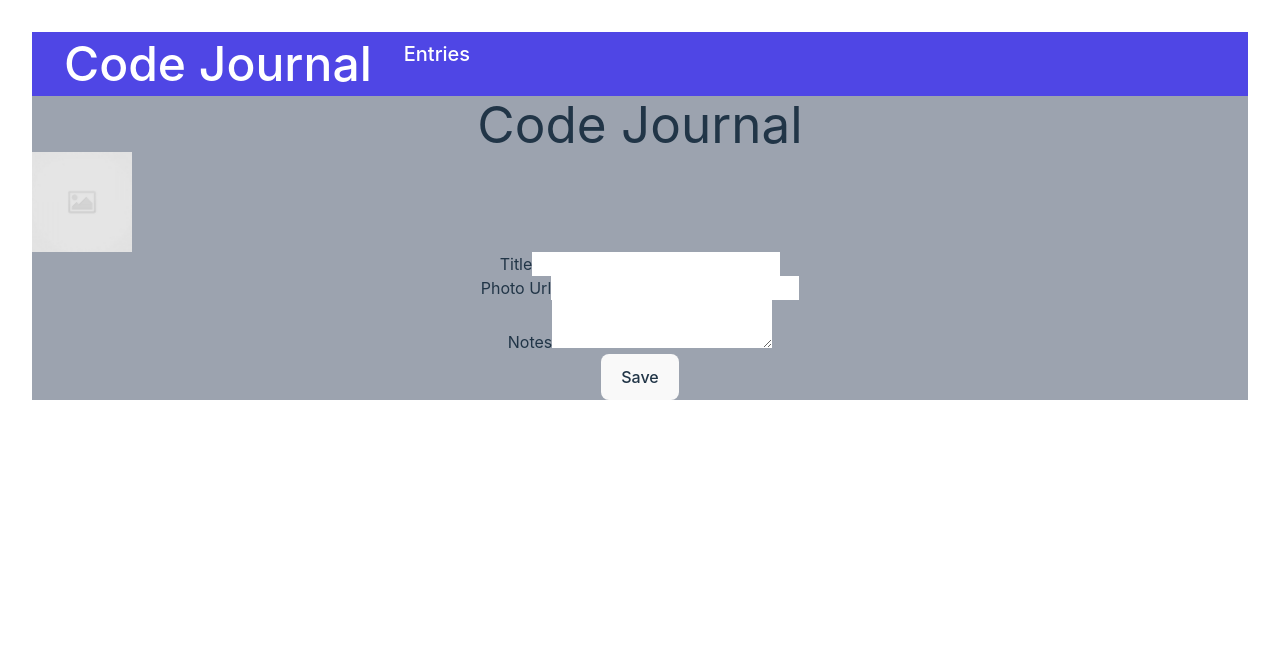
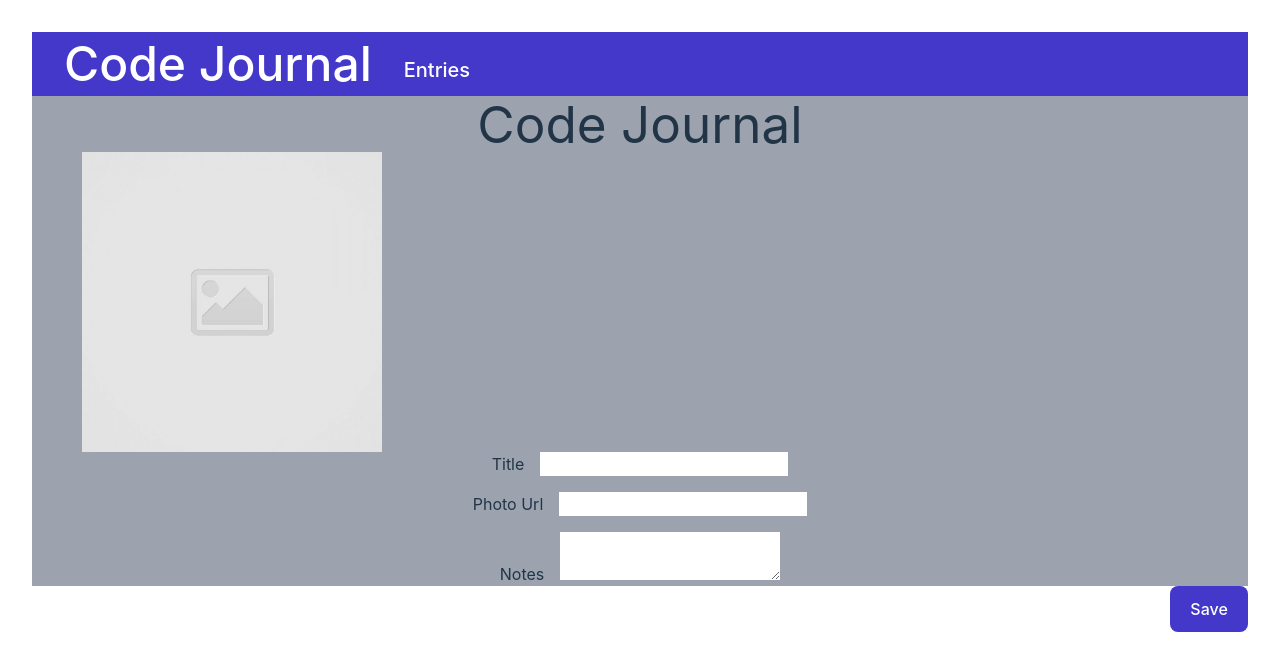
Before and after one commit to SheaPone/code-journal-react, a React (Vite) app in the folder client/: page / in a window 1280 px wide. Shown: the top 670 px of the page. Built offline with nearby package versions, Linux system fonts and the light colour scheme.

Commit message:
Added submit.

```diff
--- a/client/src/EntryForm.tsx
+++ b/client/src/EntryForm.tsx
@@ -1,34 +1,89 @@
+import { FormEvent, useState } from 'react';
+import { addEntry, UnsavedEntry } from './data';
+
 /* type FormProps = {
   img: string;
 } */
 
 export function EntryForm() {
+  const [formData, setFormData] = useState({
+    title: '',
+    photoURL: '',
+    notes: '',
+  });
+
+  const handleChange = (e: React.ChangeEvent<HTMLInputElement>) => {
+    const { name, value } = e.target;
+    console.log(name, value);
+    setFormData((prevState) => ({ ...prevState, [name]: value }));
+  };
+
+  function submitForm(event: FormEvent<HTMLFormElement>): void {
+    event.preventDefault();
+    const inputs = structuredClone(formData) as unknown as UnsavedEntry;
+    addEntry(inputs);
+    console.log('form submitted');
+    setFormData({
+      title: '',
+      photoURL: '',
+      notes: '',
+    });
+  }
+
   return (
-    <div className="container bg-gray-400">
+    <div className="container bg-gray-400 h-auto">
       <h1>Code Journal</h1>
-      <form>
+      <form onSubmit={submitForm}>
         <div className="img-container">
           <img
-            src="./public/placeholder-image-square.jpg"
-            style={{ height: '100px', width: '100px' }}
+            src={formData.photoURL || '/placeholder-image-square.jpg'}
+            style={{ height: '300px', width: '300px', marginLeft: 50 }}
           />
         </div>
         <div className="inputs">
-          <div>
-            <label>Title</label>
-            <input type="text" className="" />
+          <div className="mb-4">
+            <label htmlFor="title" className="mr-4">
+              Title
+            </label>
+            <input
+              type="text"
+              value={formData.title}
+              id="title"
+              name="title"
+              className=""
+              onChange={handleChange}
+            />
           </div>
-          <div>
-            <label>Photo Url</label>
-            <input />
+          <div className="mb-4">
+            <label htmlFor="photo" className="mr-4">
+              Photo Url
+            </label>
+            <input
+              type="text"
+              value={formData.photoURL}
+              id="photo"
+              name="photoURL"
+              onChange={handleChange}
+            />
           </div>
         </div>
         <div className="entry-notes">
-          <label>Notes</label>
-          <textarea></textarea>
+          <label htmlFor="notes" className="mr-4">
+            Notes
+          </label>
+          <textarea
+            id="notes"
+            name="notes"
+            value={formData.notes}
+            // onChange={handleChange}
+          ></textarea>
         </div>
         <div className="button-ctn">
-          <button type="submit">Save</button>
+          <button
+            type="submit"
+            className="float-right bg-indigo-700 text-white">
+            Save
+          </button>
         </div>
       </form>
     </div>
--- a/client/src/Header.tsx
+++ b/client/src/Header.tsx
@@ -4,7 +4,7 @@ export function Header() {
   return (
     <div>
       <nav
-        className="px-4 text-white bg-indigo-600 w-full
+        className="px-4 text-white bg-indigo-700 w-full
       ">
         <ul className="flex">
           <li className="inline-block py-2 px-4">
@@ -12,7 +12,7 @@ export function Header() {
               Code Journal
             </Link>
           </li>
-          <li className="inline-block py-2 px-4">
+          <li className="inline-block py-2 px-4 mt-4">
             <Link to="/entries" className="text-white text-xl">
               Entries
             </Link>
--- /dev/null
+++ b/client/src/data.ts
@@ -0,0 +1,72 @@
+export type UnsavedEntry = {
+  title: string;
+  notes: string;
+  photoUrl: string;
+};
+export type Entry = UnsavedEntry & {
+  entryId: number;
+};
+
+type Data = {
+  entries: Entry[];
+  nextEntryId: number;
+};
+
+const dataKey = 'code-journal-data';
+
+export function readData(): Data {
+  let data: Data;
+  const localData = localStorage.getItem(dataKey);
+  if (localData) {
+    data = JSON.parse(localData) as Data;
+  } else {
+    data = {
+      entries: [],
+      nextEntryId: 1,
+    };
+  }
+  return data;
+}
+
+export function writeData(data: Data): void {
+  const dataJSON = JSON.stringify(data);
+  localStorage.setItem(dataKey, dataJSON);
+}
+
+export async function readEntries(): Promise<Entry[]> {
+  return readData().entries;
+}
+
+export async function readEntry(entryId: number): Promise<Entry | undefined> {
+  return readData().entries.find((e) => e.entryId === entryId);
+}
+
+export async function addEntry(entry: UnsavedEntry): Promise<Entry> {
+  const data = readData();
+  const newEntry = {
+    ...entry,
+    entryId: data.nextEntryId++,
+  };
+  data.entries.unshift(newEntry);
+  writeData(data);
+  return newEntry;
+}
+
+export async function updateEntry(entry: Entry): Promise<Entry> {
+  const data = readData();
+  const newEntries = data.entries.map((e) =>
+    e.entryId === entry.entryId ? entry : e
+  );
+  data.entries = newEntries;
+  writeData(data);
+  return entry;
+}
+
+export async function removeEntry(entryId: number): Promise<void> {
+  const data = readData();
+  const updatedArray = data.entries.filter(
+    (entry) => entry.entryId !== entryId
+  );
+  data.entries = updatedArray;
+  writeData(data);
+}
```
